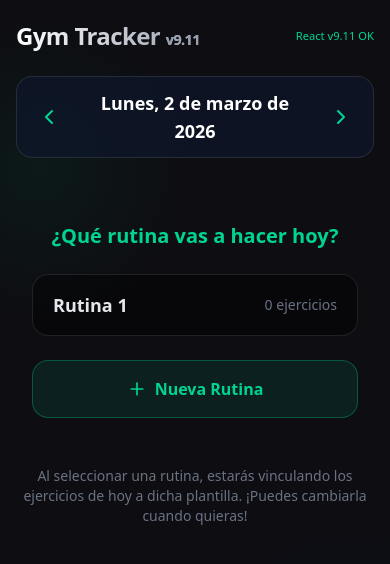
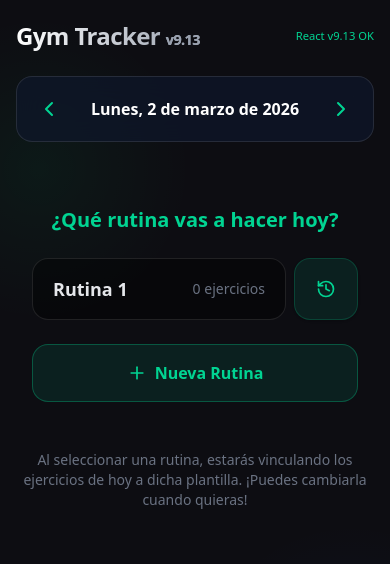
Before and after one commit to edureg/gymtracker, a React (Vite) app: page / in a window 390 px wide. Shown: the top 564 px of the page. Built offline with nearby package versions, Linux system fonts and the light colour scheme.

Commit message:
Mejoras en historial

```diff
--- a/src/App.tsx
+++ b/src/App.tsx
@@ -1,5 +1,5 @@
 import React, { useState, useEffect, useRef } from 'react';
-import { ChevronLeft, ChevronRight, PenLine, Plus, Unlock, Lock, Download, Upload, Timer as TimerIcon, History, X } from 'lucide-react';
+import { ChevronLeft, ChevronRight, PenLine, Plus, Unlock, Lock, Download, Upload, Timer as TimerIcon, History, X, Home } from 'lucide-react';
 import { RoutineConfig, DayLog, Exercise } from './types';
 import { loadRoutineConfig, saveRoutineConfig, getDayLog, saveDayLog, getLastDayMetrics } from './utils/storage';
 import { exportCSV, exportJSON, importFile } from './utils/exportImport';
@@ -16,7 +16,7 @@ export default function App() {
   const [isTimerOpen, setIsTimerOpen] = useState(false);
   const [isAddModalOpen, setIsAddModalOpen] = useState(false);
   const [isExportModalOpen, setIsExportModalOpen] = useState(false);
-  const [showRoutineHistory, setShowRoutineHistory] = useState(false);
+  const [routineForHistory, setRoutineForHistory] = useState<Routine | null>(null);
   const fileInputRef = useRef<HTMLInputElement>(null);
 
   const [refreshTrigger, setRefreshTrigger] = useState(0);
@@ -24,7 +24,7 @@ export default function App() {
   const activeRoutineId = dayLog.routineId;
   const currentDayRoutine = activeRoutineId ? routineConfig[activeRoutineId] : null;
 
-  const lastDayMetrics = getLastDayMetrics(currentDate, activeRoutineId);
+  const lastDayMetrics = getLastDayMetrics(currentDate, currentDayRoutine);
 
   useEffect(() => {
     setRoutineConfig(loadRoutineConfig());
@@ -280,6 +280,8 @@ export default function App() {
   let dateStr = currentDate.toLocaleDateString('es-AR', dateOptions);
   dateStr = dateStr.charAt(0).toUpperCase() + dateStr.slice(1);
 
+  const isToday = new Date().toDateString() === currentDate.toDateString();
+
   // Compute Exercise Bank (all unique exercises across all days)
   const allExercisesMap = new Map<string, Exercise>();
   Object.values(routineConfig).forEach(day => {
@@ -298,14 +300,24 @@ export default function App() {
     <div className="max-w-[600px] mx-auto pb-24 px-4 pt-5">
       <header className="flex justify-between items-center mb-6">
         <h1 className="text-2xl font-bold tracking-tight bg-gradient-to-r from-white to-gray-400 bg-clip-text text-transparent">
-          Gym Tracker <span className="text-[0.6em] text-gray-400">v9.11</span>
+          Gym Tracker <span className="text-[0.6em] text-gray-400">v9.13</span>
         </h1>
-        <div className="text-[0.7em] text-emerald-400">React v9.11 OK</div>
+        <div className="text-[0.7em] text-emerald-400">React v9.13 OK</div>
       </header>
 
       <div className="flex items-center gap-3 mb-6 bg-slate-900/70 p-3 rounded-2xl backdrop-blur-md border border-white/10">
         <button tabIndex={-1} onClick={() => changeDate(-1)} className="p-2 text-emerald-400 hover:bg-white/5 rounded-lg"><ChevronLeft /></button>
-        <div className="flex-grow text-center font-semibold text-lg">{dateStr}</div>
+        <div className="flex-grow flex flex-col items-center justify-center">
+             <div className="text-center font-semibold text-base sm:text-lg">{dateStr}</div>
+             {!isToday && (
+                <button
+                  onClick={() => setCurrentDate(new Date())}
+                  className="text-xs text-emerald-400 mb-[-5px] mt-1 flex items-center gap-1 hover:text-emerald-300"
+                >
+                  <Home className="w-3 h-3" /> Ir a hoy
+                </button>
+             )}
+        </div>
         <button tabIndex={-1} onClick={() => changeDate(1)} className="p-2 text-emerald-400 hover:bg-white/5 rounded-lg"><ChevronRight /></button>
       </div>
 
@@ -314,14 +326,22 @@ export default function App() {
           <h2 className="text-xl font-bold mb-6 text-emerald-400">¿Qué rutina vas a hacer hoy?</h2>
           <div className="space-y-4 px-4">
             {Object.values(routineConfig).map(routine => (
+              <div key={routine.id} className="flex gap-2">
                 <button
-                key={routine.id}
                   onClick={() => selectRoutineForDay(routine.id)}
-                className="w-full py-4 px-5 bg-black/40 border border-white/10 rounded-2xl flex items-center justify-between hover:bg-white/5 hover:border-emerald-400/50 transition-colors"
+                  className="flex-grow py-4 px-5 bg-black/40 border border-white/10 rounded-2xl flex items-center justify-between hover:bg-white/5 hover:border-emerald-400/50 transition-colors"
                  >
                   <div className="text-lg font-semibold text-gray-200">{routine.title}</div>
                   <div className="text-sm text-gray-500">{routine.exercises?.filter(e => e.isActive !== false).length || 0} ejercicios</div>
                 </button>
+                <button
+                  onClick={() => setRoutineForHistory(routine)}
+                  className="w-16 bg-emerald-400/10 text-emerald-400 border border-emerald-400/20 rounded-2xl flex flex-col items-center justify-center hover:bg-emerald-400/20 transition-colors shadow-sm"
+                  title={`Historial de ${routine.title}`}
+                >
+                  <History className="w-5 h-5" />
+                </button>
+              </div>
             ))}
             <button
               onClick={createNewRoutine}
@@ -352,7 +372,7 @@ export default function App() {
                   <span>{currentDayRoutine?.title}</span>
                   <div className="flex gap-1 ml-auto">
                     <button
-                      onClick={() => setShowRoutineHistory(true)}
+                      onClick={() => setRoutineForHistory(currentDayRoutine)}
                       className="p-2 bg-emerald-400/10 text-emerald-400 rounded-lg hover:bg-emerald-400/20 transition-colors"
                       title="Ver Historial de Rutina"
                     >
@@ -600,12 +620,12 @@ export default function App() {
         </div>
       )}
 
-      {showRoutineHistory && activeRoutineId && currentDayRoutine && (
+      {routineForHistory && (
          <RoutineHistoryModal
-           routineId={activeRoutineId}
-           routineName={currentDayRoutine.title}
-           routineExercises={currentDayRoutine.exercises || []}
-           onClose={() => setShowRoutineHistory(false)}
+           routineId={routineForHistory.id}
+           routineName={routineForHistory.title}
+           routineExercises={routineForHistory.exercises || []}
+           onClose={() => setRoutineForHistory(null)}
          />
       )}
 
--- a/src/components/RoutineHistoryModal.tsx
+++ b/src/components/RoutineHistoryModal.tsx
@@ -17,18 +17,35 @@ export default function RoutineHistoryModal({ routineId, routineName, routineExe
         const matched = [];
         const routineExIds = routineExercises.map(ex => ex.id);
 
+        const today = new Date();
+        today.setHours(0, 0, 0, 0);
+
         for (const key of keys) {
             const dateStr = key.replace('gym_log_', '');
+            const parts = dateStr.split('-');
+            const logDate = new Date(parseInt(parts[0]), parseInt(parts[1]) - 1, parseInt(parts[2]));
+
+            if (logDate > today) continue;
+
             const data = JSON.parse(localStorage.getItem(key) || '{}');
+
+            const logExerciseIds = Object.keys(data).filter(k =>
+                !['_day_note_', 'calories', 'duration', 'avgHeartRate', 'maxHeartRate', 'routineId'].includes(k)
+            );
+
+            const hasMetrics = data.calories || data.duration || data.avgHeartRate || data.maxHeartRate;
+            const hasExerciseData = logExerciseIds.some(exId => {
+                const ex = data[exId];
+                return Object.keys(ex).some(setIdx => setIdx !== 'note' && (ex[setIdx].reps || ex[setIdx].weight || ex[setIdx].time));
+            });
+
+            if (!hasMetrics && !hasExerciseData) continue;
 
             let isMatch = false;
             if (data.routineId) {
                 isMatch = data.routineId === routineId;
             } else {
                 // Fallback for older logs before routineId existed
-                const logExerciseIds = Object.keys(data).filter(k =>
-                    !['_day_note_', 'calories', 'duration', 'avgHeartRate', 'maxHeartRate', 'routineId'].includes(k)
-                );
                 // Check if the log shares at least one exercise with the current routine
                 isMatch = logExerciseIds.some(id => routineExIds.includes(id));
             }
--- a/src/utils/storage.ts
+++ b/src/utils/storage.ts
@@ -90,8 +90,8 @@ export function getLastSessionData(exerciseId: string, currentDate: Date) {
     return null;
 }
 
-export function getLastDayMetrics(currentDate: Date, routineId?: string) {
-    if (!routineId) return null;
+export function getLastDayMetrics(currentDate: Date, routine: any) {
+    if (!routine) return null;
     const today = new Date(currentDate);
     today.setHours(0, 0, 0, 0);
 
@@ -108,9 +108,22 @@ export function getLastDayMetrics(currentDate: Date, routineId?: string) {
         .filter(h => h.date < today)
         .sort((a, b) => b.date.getTime() - a.date.getTime());
 
+    const routineExIds = routine.exercises ? routine.exercises.map((ex: any) => ex.id) : [];
+
     for (const session of pastSessions) {
         const data = JSON.parse(localStorage.getItem(session.key) || '{}');
-        if (data.routineId === routineId) {
+
+        let isMatch = false;
+        if (data.routineId) {
+            isMatch = data.routineId === routine.id;
+        } else {
+            const logExerciseIds = Object.keys(data).filter(k =>
+                !['_day_note_', 'calories', 'duration', 'avgHeartRate', 'maxHeartRate', 'routineId'].includes(k)
+            );
+            isMatch = logExerciseIds.some(id => routineExIds.includes(id));
+        }
+
+        if (isMatch) {
             if (data.calories || data.duration || data.avgHeartRate || data.maxHeartRate) {
                 return {
                     date: session.dateStr,
```
Lines whose indentation alone changed are shown as unchanged.
